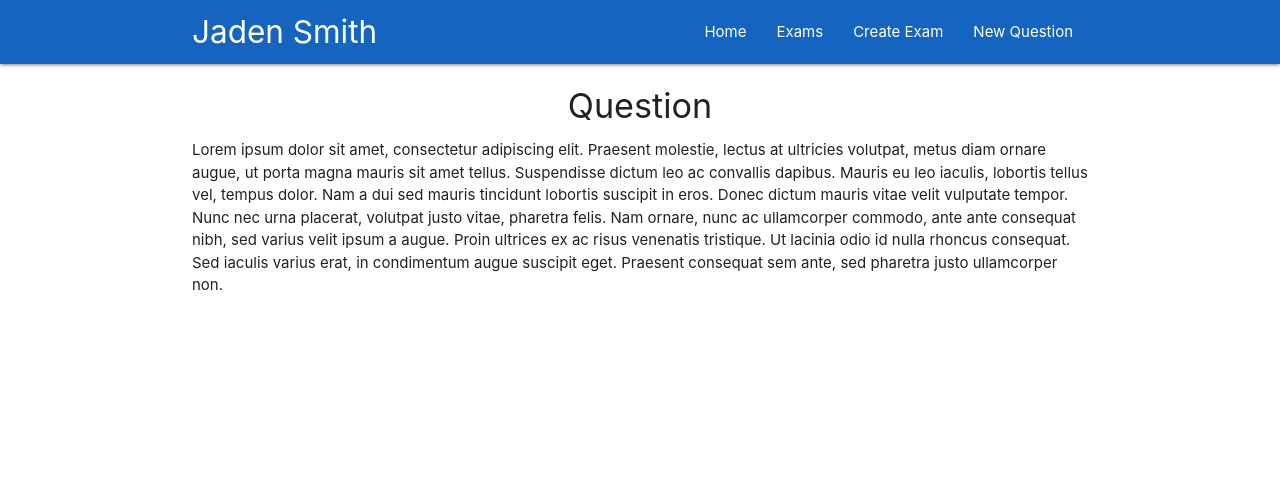
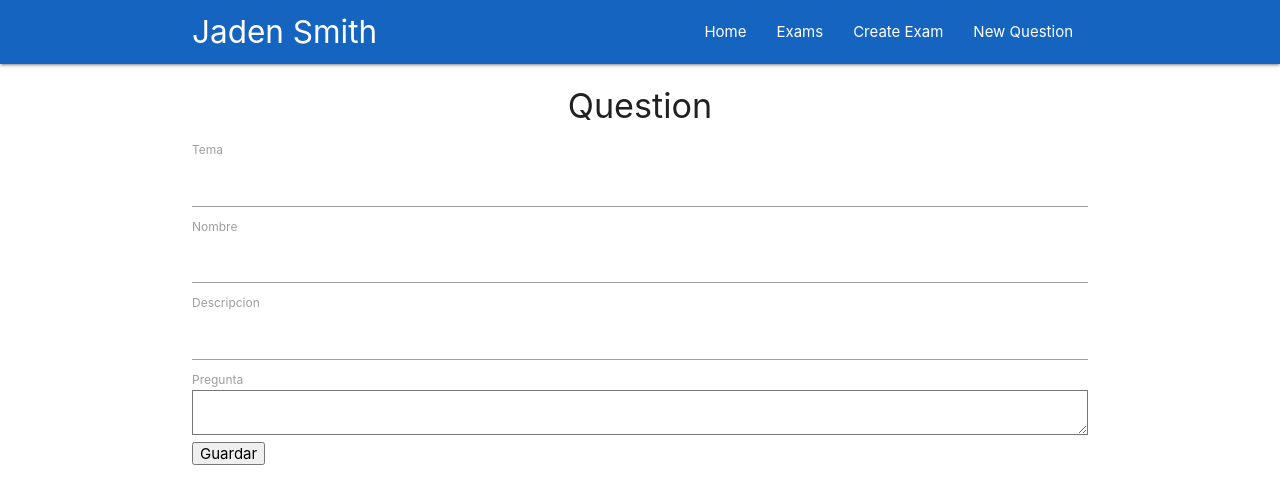
Before and after one commit to JorgeSabella/JADENSMITH, a React (Create React App) app: page /question in a window 1280 px wide. Shown: the top 504 px of the page. Built offline with nearby package versions, Linux system fonts and the light colour scheme.

Commit message:
create fields in question view

```diff
--- a/src/components/Exams.js
+++ b/src/components/Exams.js
@@ -11,7 +11,6 @@ class Exams extends Component {
 
     renderPosts() {
         return _.map(this.props.posts, post=> {
-            console.log(post);
             return (
                 <li className="collection-item" key={post.id}>
                     {post.text}
--- a/src/components/NewExam.js
+++ b/src/components/NewExam.js
@@ -25,7 +25,6 @@ class NewExam extends Component {
                 "text": sub
             }
         };
-        console.log(post)
         this.props.createPost(post);
     }
 
@@ -46,7 +45,7 @@ class NewExam extends Component {
 
 function validate(values) {
     const errors = {};
-    // if (!values.title) {
+    // if (!values.materia) {
     //     errors.title = "Enter a title"
     // }
     // if (!values) {
--- a/src/components/Question.js
+++ b/src/components/Question.js
@@ -1,14 +1,54 @@
-import React from 'react'
+import React, { Component } from 'react';
+import { Field, reduxForm } from 'redux-form';
+import { connect } from 'react-redux';
+import { createPost } from '../actions';
 
-const Question = () => {
-    return (
-        <div className = "container">
-            <h4 className="center">Question</h4>
-            <p>
-            Lorem ipsum dolor sit amet, consectetur adipiscing elit. Praesent molestie, lectus at ultricies volutpat, metus diam ornare augue, ut porta magna mauris sit amet tellus. Suspendisse dictum leo ac convallis dapibus. Mauris eu leo iaculis, lobortis tellus vel, tempus dolor. Nam a dui sed mauris tincidunt lobortis suscipit in eros. Donec dictum mauris vitae velit vulputate tempor. Nunc nec urna placerat, volutpat justo vitae, pharetra felis. Nam ornare, nunc ac ullamcorper commodo, ante ante consequat nibh, sed varius velit ipsum a augue. Proin ultrices ex ac risus venenatis tristique. Ut lacinia odio id nulla rhoncus consequat. Sed iaculis varius erat, in condimentum augue suscipit eget. Praesent consequat sem ante, sed pharetra justo ullamcorper non.
-            </p>
-        </div>
-    );
+class Question extends Component {
+    render() {
+        const { handleSubmit } = this.props;
+        return (
+            <div className = "container">
+                <h4 className="center">Question</h4>
+                <form onSubmit={ handleSubmit }>
+                    <div>
+                        <label>Tema</label>
+                        <div>
+                            <Field label="Tema" name="tema" component="input" type="text"/>
+                        </div>
+                    </div>
+                    <div>
+                        <label>Nombre</label>
+                        <div>
+                            <Field label="Nombre" name="nombre" component="input" type="text"/>
+                        </div>
+                    </div>
+                    <div>
+                        <label>Descripcion</label>
+                        <div>
+                            <Field label="Tema" name="descripcion" component="input" type="text"/>
+                        </div>
+                    </div>
+                    <div>
+                        <label>Pregunta</label>
+                        <div>
+                            <Field label="Tema" name="pregunta" component="textarea" type="text"/>
+                        </div>
+                    </div>
+                    <button type = "submit">Guardar</button>
+                </form>
+            </div>
+        );
+    }
 }
 
-export default Question;
+function validate(values) {
+    const errors = {};
+    return errors;
+}
+
+export default reduxForm({
+    validate,
+    form: 'PostQuestionForm'
+})(
+    connect(null, { createPost })(Question)
+);
```
